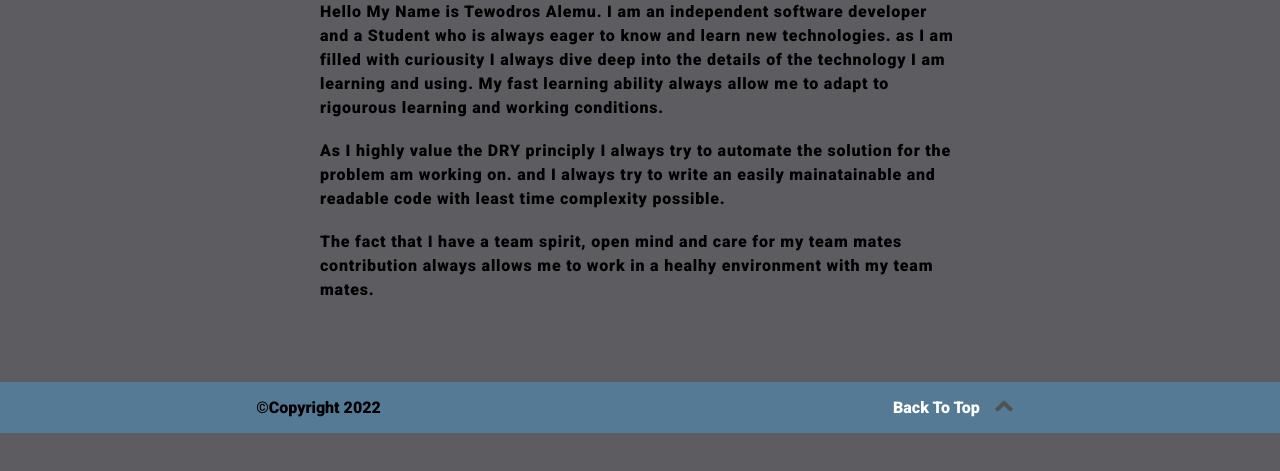
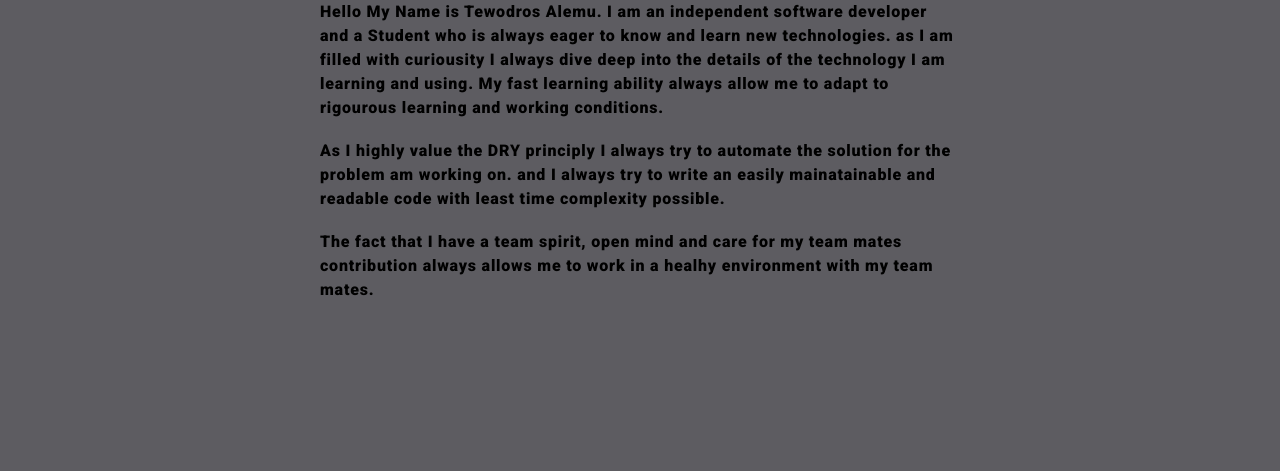
Before and after one commit to tedblackson/Portifolio, a plain HTML site: page html/about.html in a window 1280 px wide. Shown: the part 217-688 px from the top of the page. Drawn offline with Linux system fonts and the light colour scheme.

Commit message:
removed footer

```diff
--- a/html/about.html
+++ b/html/about.html
@@ -33,9 +33,6 @@
         <p> The fact that I have a team spirit, open mind and care for my team mates contribution always allows me to work in a healhy environment with my team mates.</p>
 
     </main>
-    <footer>
-        <p >&copyCopyright 2022</p>
-        <a href="#top">Back To Top <img src="../images/upward.png" alt="back to top"></a>
-     </footer>
+
 </body>
 </html>
```
